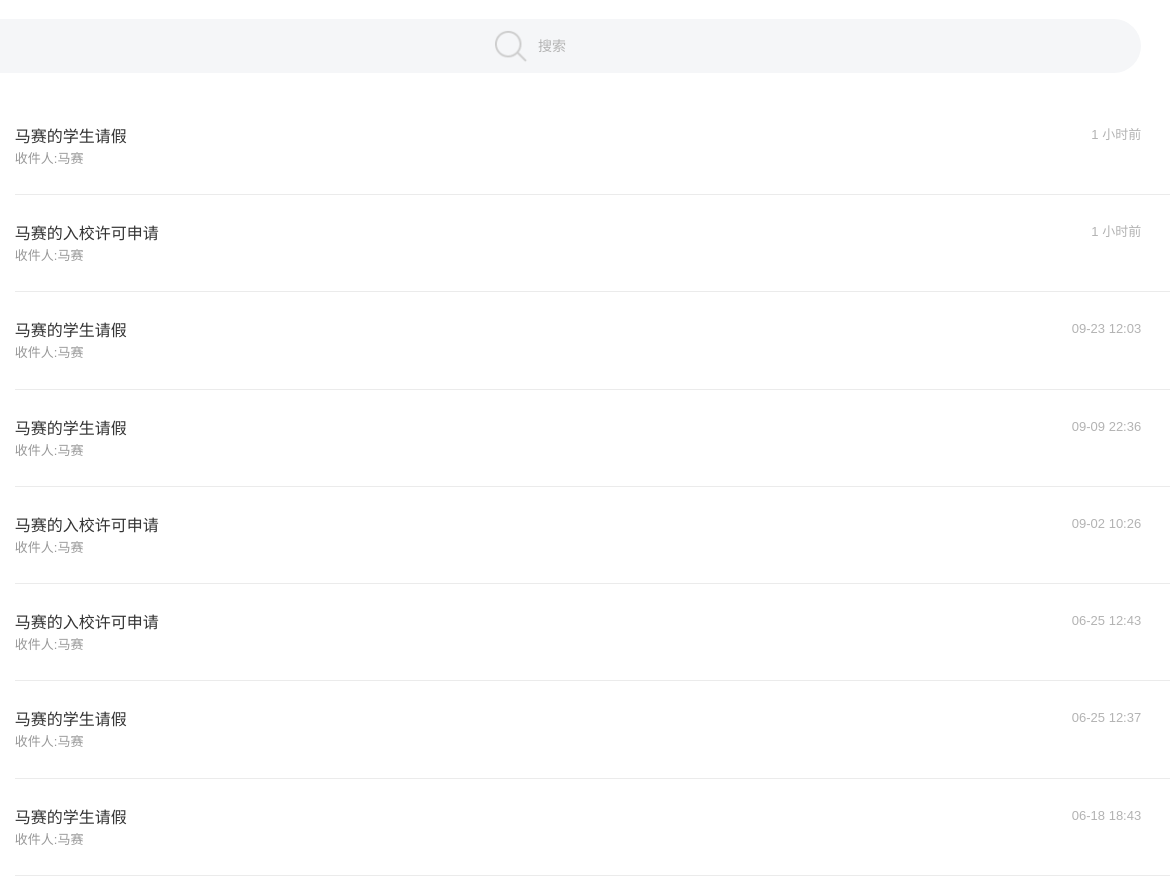
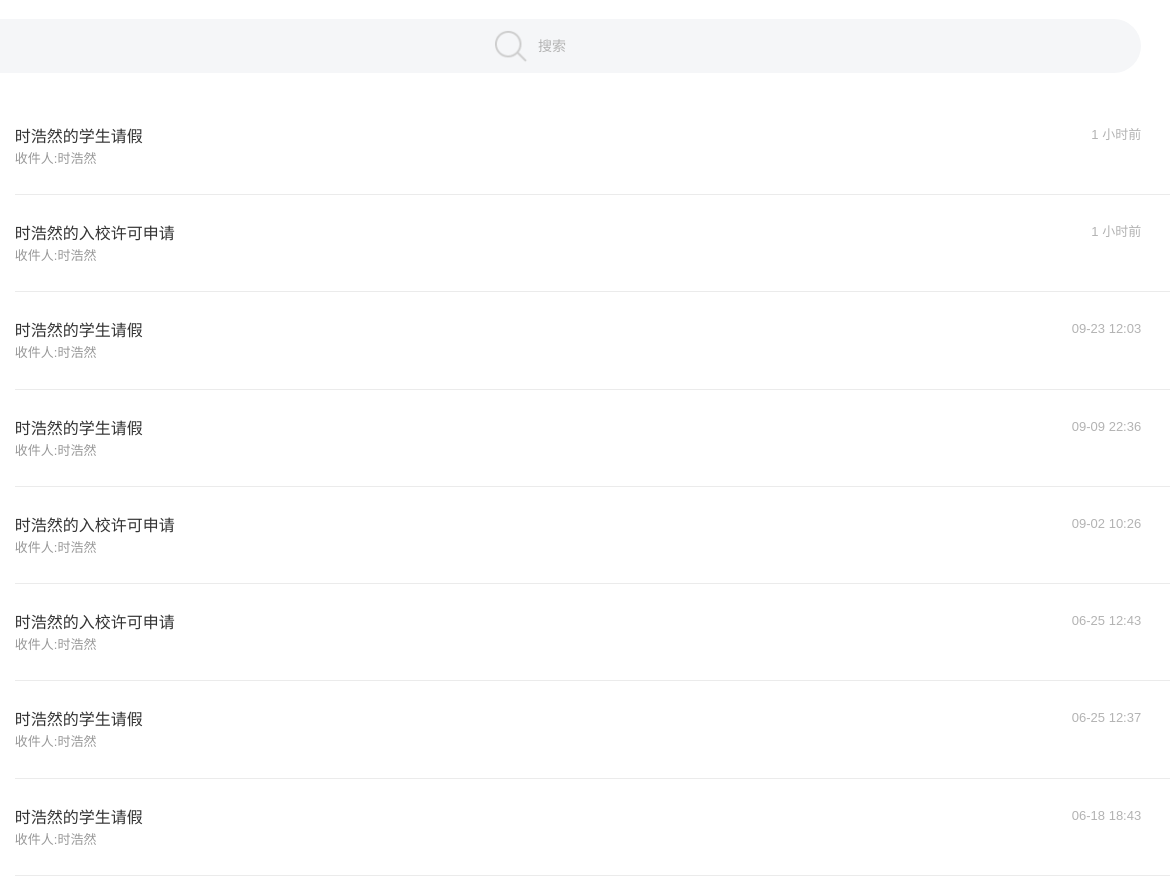
Before and after one commit to lmjam/xxt, a plain HTML site: page index.html in a window 1280 px wide. Shown: the top 884 px of the page, 110-1280 px from the left. Drawn offline with Linux system fonts and the light colour scheme; no server answers; a script that the page names is missing; files whose address does not match are found by name.

Commit message:
Update index.html

```diff
--- a/index.html
+++ b/index.html
@@ -43,10 +43,10 @@
                     <div class="body flex-row">
                         <div class="body-left">
                             <div class="flex-row ai-c">
-                                <h3>马赛的学生请假</h3>
+                                <h3>时浩然的学生请假</h3>
                                 <!---->
                             </div>
-                            <div class="author">收件人:马赛</div>
+                            <div class="author">收件人:时浩然</div>
                         </div>
                         <div class="body-right"><span>1 小时前</span></div>
                     </div>
@@ -60,10 +60,10 @@
                     <div class="body flex-row">
                         <div class="body-left">
                             <div class="flex-row ai-c">
-                                <h3>马赛的入校许可申请</h3>
+                                <h3>时浩然的入校许可申请</h3>
                                 <!---->
                             </div>
-                            <div class="author">收件人:马赛</div>
+                            <div class="author">收件人:时浩然</div>
                         </div>
                         <div class="body-right"><span>1 小时前</span></div>
                     </div>
@@ -77,10 +77,10 @@
                     <div class="body flex-row">
                         <div class="body-left">
                             <div class="flex-row ai-c">
-                                <h3>马赛的学生请假</h3>
+                                <h3>时浩然的学生请假</h3>
                                 <!---->
                             </div>
-                            <div class="author">收件人:马赛</div>
+                            <div class="author">收件人:时浩然</div>
                         </div>
                         <div class="body-right"><span>09-23 12:03</span></div>
                     </div>
@@ -94,10 +94,10 @@
                     <div class="body flex-row">
                         <div class="body-left">
                             <div class="flex-row ai-c">
-                                <h3>马赛的学生请假</h3>
+                                <h3>时浩然的学生请假</h3>
                                 <!---->
                             </div>
-                            <div class="author">收件人:马赛</div>
+                            <div class="author">收件人:时浩然</div>
                         </div>
                         <div class="body-right"><span>09-09 22:36</span></div>
                     </div>
@@ -112,10 +112,10 @@
                     <div class="body flex-row">
                         <div class="body-left">
                             <div class="flex-row ai-c">
-                                <h3>马赛的入校许可申请</h3>
+                                <h3>时浩然的入校许可申请</h3>
                                 <!---->
                             </div>
-                            <div class="author">收件人:马赛</div>
+                            <div class="author">收件人:时浩然</div>
                         </div>
                         <div class="body-right"><span>09-02 10:26</span></div>
                     </div>
@@ -129,10 +129,10 @@
                     <div class="body flex-row">
                         <div class="body-left">
                             <div class="flex-row ai-c">
-                                <h3>马赛的入校许可申请</h3>
+                                <h3>时浩然的入校许可申请</h3>
                                 <!---->
                             </div>
-                            <div class="author">收件人:马赛</div>
+                            <div class="author">收件人:时浩然</div>
                         </div>
                         <div class="body-right"><span>06-25 12:43</span></div>
                     </div>
@@ -146,10 +146,10 @@
                     <div class="body flex-row">
                         <div class="body-left">
                             <div class="flex-row ai-c">
-                                <h3>马赛的学生请假</h3>
+                                <h3>时浩然的学生请假</h3>
                                 <!---->
                             </div>
-                            <div class="author">收件人:马赛</div>
+                            <div class="author">收件人:时浩然</div>
                         </div>
                         <div class="body-right"><span>06-25 12:37</span></div>
                     </div>
@@ -163,10 +163,10 @@
                     <div class="body flex-row">
                         <div class="body-left">
                             <div class="flex-row ai-c">
-                                <h3>马赛的学生请假</h3>
+                                <h3>时浩然的学生请假</h3>
                                 <!---->
                             </div>
-                            <div class="author">收件人:马赛</div>
+                            <div class="author">收件人:时浩然</div>
                         </div>
                         <div class="body-right"><span>06-18 18:43</span></div>
                     </div>
@@ -180,10 +180,10 @@
                     <div class="body flex-row">
                         <div class="body-left">
                             <div class="flex-row ai-c">
-                                <h3>马赛的学生请假</h3>
+                                <h3>时浩然的学生请假</h3>
                                 <!---->
                             </div>
-                            <div class="author">收件人:马赛</div>
+                            <div class="author">收件人:时浩然</div>
                         </div>
                         <div class="body-right"><span>06-02 12:31</span></div>
                     </div>
@@ -197,10 +197,10 @@
                     <div class="body flex-row">
                         <div class="body-left">
                             <div class="flex-row ai-c">
-                                <h3>马赛的学生请假</h3>
+                                <h3>时浩然的学生请假</h3>
                                 <!---->
                             </div>
-                            <div class="author">收件人:马赛</div>
+                            <div class="author">收件人:时浩然</div>
                         </div>
                         <div class="body-right"><span>06-02 12:28</span></div>
                     </div>
@@ -214,10 +214,10 @@
                     <div class="body flex-row">
                         <div class="body-left">
                             <div class="flex-row ai-c">
-                                <h3>马赛的入校许可申请</h3>
+                                <h3>时浩然的入校许可申请</h3>
                                 <!---->
                             </div>
-                            <div class="author">收件人:马赛</div>
+                            <div class="author">收件人:时浩然</div>
                         </div>
                         <div class="body-right"><span>05-24 10:58</span></div>
                     </div>
@@ -231,10 +231,10 @@
                     <div class="body flex-row">
                         <div class="body-left">
                             <div class="flex-row ai-c">
-                                <h3>马赛的学生请假</h3>
+                                <h3>时浩然的学生请假</h3>
                                 <!---->
                             </div>
-                            <div class="author">收件人:马赛</div>
+                            <div class="author">收件人:时浩然</div>
                         </div>
                         <div class="body-right"><span>05-24 10:56</span></div>
                     </div>
@@ -248,10 +248,10 @@
                     <div class="body flex-row">
                         <div class="body-left">
                             <div class="flex-row ai-c">
-                                <h3>马赛的入校许可申请</h3>
+                                <h3>时浩然的入校许可申请</h3>
                                 <!---->
                             </div>
-                            <div class="author">收件人:马赛</div>
+                            <div class="author">收件人:时浩然</div>
                         </div>
                         <div class="body-right"><span>05-22 11:36</span></div>
                     </div>
@@ -265,10 +265,10 @@
                     <div class="body flex-row">
                         <div class="body-left">
                             <div class="flex-row ai-c">
-                                <h3>马赛的学生请假</h3>
+                                <h3>时浩然的学生请假</h3>
                                 <!---->
                             </div>
-                            <div class="author">收件人:马赛</div>
+                            <div class="author">收件人:时浩然</div>
                         </div>
                         <div class="body-right"><span>05-22 09:28</span></div>
                     </div>
@@ -282,10 +282,10 @@
                     <div class="body flex-row">
                         <div class="body-left">
                             <div class="flex-row ai-c">
-                                <h3>马赛的入校许可申请</h3>
+                                <h3>时浩然的入校许可申请</h3>
                                 <!---->
                             </div>
-                            <div class="author">收件人:马赛</div>
+                            <div class="author">收件人:时浩然</div>
                         </div>
                         <div class="body-right"><span>05-10 10:23</span></div>
                     </div>
@@ -299,10 +299,10 @@
                     <div class="body flex-row">
                         <div class="body-left">
                             <div class="flex-row ai-c">
-                                <h3>马赛的开学防疫证明</h3>
+                                <h3>时浩然的开学防疫证明</h3>
                                 <!---->
                             </div>
-                            <div class="author">收件人:马赛</div>
+                            <div class="author">收件人:时浩然</div>
                         </div>
                         <div class="body-right"><span>02-18 17:04</span></div>
                     </div>
@@ -316,10 +316,10 @@
                     <div class="body flex-row">
                         <div class="body-left">
                             <div class="flex-row ai-c">
-                                <h3>马赛的开学防疫证明</h3>
+                                <h3>时浩然的开学防疫证明</h3>
                                 <!---->
                             </div>
-                            <div class="author">收件人:马赛</div>
+                            <div class="author">收件人:时浩然</div>
                         </div>
                         <div class="body-right"><span>2021-08-30 15:05</span></div>
                     </div>
```
